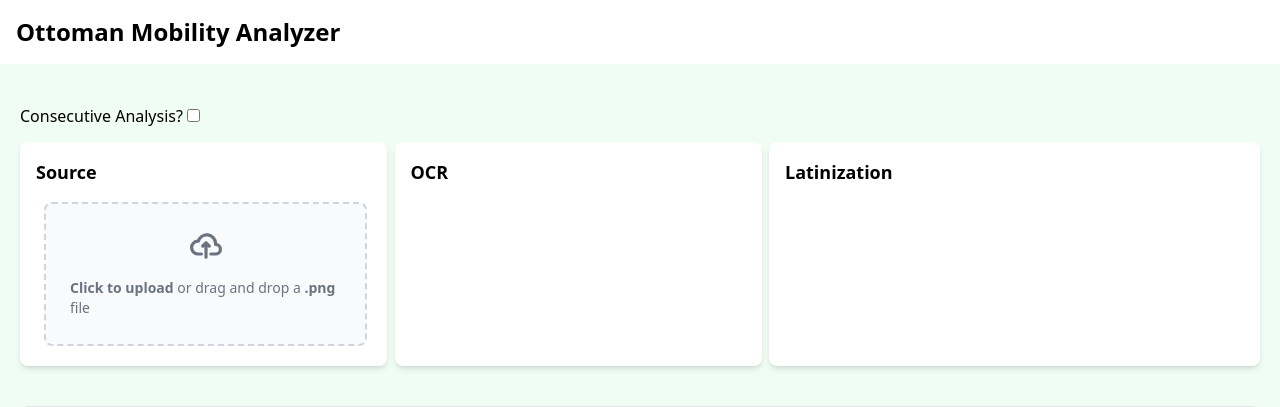
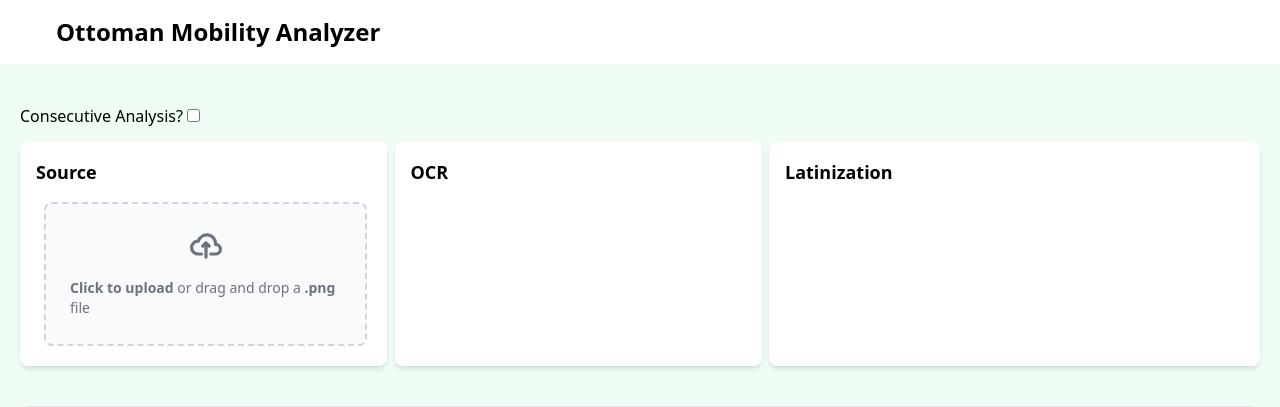
Before and after one commit to jtfsc-5q/OttomanMobility, a Django app: page /analyze/ in a window 1280 px wide. Shown: the top 407 px of the page. Run offline with Django 5.2, Linux system fonts and the light colour scheme; some libraries are stand-ins or nearby versions.

Commit message:
-Logo/Text position adjustment. -Remove dark mode classes.

```diff
--- a/templates/_base.html
+++ b/templates/_base.html
@@ -20,10 +20,10 @@
 </head>
 
 <body class="bg-green-50">
-    <nav class="bg-white border-gray-200 dark:bg-gray-900">
-      <div class="max-w-screen-xl flex flex-wrap items-center justify-between mx-auto p-4">
+    <nav class="bg-white border-gray-200">
+      <div class="flex flex-wrap items-center justify-between p-4 mx-10">
           <a href="#" class="flex items-center space-x-3 rtl:space-x-reverse">
-              <span class="self-center text-2xl font-semibold whitespace-nowrap dark:text-white">Ottoman Mobility Analyzer</span>
+              <span class="self-center text-2xl font-semibold whitespace-nowrap">Ottoman Mobility Analyzer</span>
           </a>
       </div>
     </nav>
--- a/templates/ocr.html
+++ b/templates/ocr.html
@@ -12,13 +12,13 @@
             <div class="w-128 pl-1 pt-1">
                 <!-- File Drop Zone (single column) -->
                 <div class="w-full p-1">
-                    <label for="dropzone-file" class="flex flex-col items-center justify-center w-full h-36 border-2 border-gray-300 border-dashed rounded-lg cursor-pointer bg-gray-50 dark:hover:bg-gray-800 dark:bg-gray-700 hover:bg-gray-100 dark:border-gray-600 dark:hover:border-gray-500 dark:hover:bg-gray-600">
+                    <label for="dropzone-file" class="flex flex-col items-center justify-center w-full h-36 border-2 border-gray-300 border-dashed rounded-lg cursor-pointer bg-gray-50">
                         <div class="flex flex-col items-center justify-center p-6 pt-8">
-                            <svg class="w-8 h-8 mb-4 text-gray-500 dark:text-gray-400" aria-hidden="true" xmlns="http://www.w3.org/2000/svg" fill="none" viewBox="0 0 20 16">
+                            <svg class="w-8 h-8 mb-4 text-gray-500 " aria-hidden="true" xmlns="http://www.w3.org/2000/svg" fill="none" viewBox="0 0 20 16">
                                 <path stroke="currentColor" stroke-linecap="round" stroke-linejoin="round" stroke-width="2" d="M13 13h3a3 3 0 0 0 0-6h-.025A5.56 5.56 0 0 0 16 6.5 5.5 5.5 0 0 0 5.207 5.021C5.137 5.017 5.071 5 5 5a4 4 0 0 0 0 8h2.167M10 15V6m0 0L8 8m2-2 2 2"/>
                             </svg>
-                            <p class="mb-2 text-sm text-gray-500 dark:text-gray-400"><span class="font-semibold">Click to upload</span> or drag and drop a <b>.png</b> file</p>
-                            <p id="file_info" class="text-xs text-gray-500 dark:text-gray-400"></p>
+                            <p class="mb-2 text-sm text-gray-500 "><span class="font-semibold">Click to upload</span> or drag and drop a <b>.png</b> file</p>
+                            <p id="file_info" class="text-xs text-gray-500 "></p>
                             <input id="dropzone-file" type="file" class="mt-32 ml-32 absolute inset-0 w-48 h-48 opacity-0 cursor-pointer" />
                         </div>
                     </label>
@@ -32,7 +32,7 @@
         <div id="ocr_text_info" class="text-gray-700 text-xs leading-relaxed"></div>
         <div class="spinner flex justify-center items-center mt-4 hidden">
             <div role="status">
-                <svg aria-hidden="true" class="w-8 h-8 text-gray-200 animate-spin dark:text-gray-600 fill-blue-600" viewBox="0 0 100 101" fill="none" xmlns="http://www.w3.org/2000/svg">
+                <svg aria-hidden="true" class="w-8 h-8 text-gray-200 animate-spin fill-blue-600" viewBox="0 0 100 101" fill="none" xmlns="http://www.w3.org/2000/svg">
                     <path d="M100 50.5908C100 78.2051 77.6142 100.591 50 100.591C22.3858 100.591 0 78.2051 0 50.5908C0 22.9766 22.3858 0.59082 50 0.59082C77.6142 0.59082 100 22.9766 100 50.5908ZM9.08144 50.5908C9.08144 73.1895 27.4013 91.5094 50 91.5094C72.5987 91.5094 90.9186 73.1895 90.9186 50.5908C90.9186 27.9921 72.5987 9.67226 50 9.67226C27.4013 9.67226 9.08144 27.9921 9.08144 50.5908Z" fill="currentColor"/>
                     <path d="M93.9676 39.0409C96.393 38.4038 97.8624 35.9116 97.0079 33.5539C95.2932 28.8227 92.871 24.3692 89.8167 20.348C85.8452 15.1192 80.8826 10.7238 75.2124 7.41289C69.5422 4.10194 63.2754 1.94025 56.7698 1.05124C51.7666 0.367541 46.6976 0.446843 41.7345 1.27873C39.2613 1.69328 37.813 4.19778 38.4501 6.62326C39.0873 9.04874 41.5694 10.4717 44.0505 10.1071C47.8511 9.54855 51.7191 9.52689 55.5402 10.0491C60.8642 10.7766 65.9928 12.5457 70.6331 15.2552C75.2735 17.9648 79.3347 21.5619 82.5849 25.841C84.9175 28.9121 86.7997 32.2913 88.1811 35.8758C89.083 38.2158 91.5421 39.6781 93.9676 39.0409Z" fill="currentFill"/>
                 </svg>
@@ -47,7 +47,7 @@
         <div id="latinized_text_info" class="text-gray-700 text-xs leading-relaxed"></div>
         <div class="spinner flex justify-center items-center mt-4 hidden">
             <div role="status">
-                <svg aria-hidden="true" class="w-8 h-8 text-gray-200 animate-spin dark:text-gray-600 fill-blue-600" viewBox="0 0 100 101" fill="none" xmlns="http://www.w3.org/2000/svg">
+                <svg aria-hidden="true" class="w-8 h-8 text-gray-200 animate-spin fill-blue-600" viewBox="0 0 100 101" fill="none" xmlns="http://www.w3.org/2000/svg">
                     <path d="M100 50.5908C100 78.2051 77.6142 100.591 50 100.591C22.3858 100.591 0 78.2051 0 50.5908C0 22.9766 22.3858 0.59082 50 0.59082C77.6142 0.59082 100 22.9766 100 50.5908ZM9.08144 50.5908C9.08144 73.1895 27.4013 91.5094 50 91.5094C72.5987 91.5094 90.9186 73.1895 90.9186 50.5908C90.9186 27.9921 72.5987 9.67226 50 9.67226C27.4013 9.67226 9.08144 27.9921 9.08144 50.5908Z" fill="currentColor"/>
                     <path d="M93.9676 39.0409C96.393 38.4038 97.8624 35.9116 97.0079 33.5539C95.2932 28.8227 92.871 24.3692 89.8167 20.348C85.8452 15.1192 80.8826 10.7238 75.2124 7.41289C69.5422 4.10194 63.2754 1.94025 56.7698 1.05124C51.7666 0.367541 46.6976 0.446843 41.7345 1.27873C39.2613 1.69328 37.813 4.19778 38.4501 6.62326C39.0873 9.04874 41.5694 10.4717 44.0505 10.1071C47.8511 9.54855 51.7191 9.52689 55.5402 10.0491C60.8642 10.7766 65.9928 12.5457 70.6331 15.2552C75.2735 17.9648 79.3347 21.5619 82.5849 25.841C84.9175 28.9121 86.7997 32.2913 88.1811 35.8758C89.083 38.2158 91.5421 39.6781 93.9676 39.0409Z" fill="currentFill"/>
                 </svg>
@@ -58,7 +58,7 @@
     </div>
 </div>
 
-<div class="mt-10 mb-20 max-w-full bg-white border border-gray-200 rounded-lg shadow-md dark:bg-gray-800 dark:border-gray-700">
+<div class="mt-10 mb-20 max-w-full bg-white border border-gray-200 rounded-lg shadow-md">
     <div class="flex">
         <!-- Metadata Input Fields and Buttons -->
         <div class="p-4" style="width: 100%">
@@ -68,8 +68,8 @@
                     <!-- Table container -->
                     <div class="relative overflow-x-auto shadow-md sm:rounded-lg">
                         <!-- Table starts here -->
-                    <table class="w-full text-sm text-left text-gray-700 dark:text-gray-400">
-                        <thead class="text-xs text-gray-700 uppercase bg-gray-200 dark:bg-gray-700 dark:text-gray-400">
+                    <table class="w-full text-sm text-left text-gray-700">
+                        <thead class="text-xs text-gray-700 uppercase bg-gray-200">
                             <tr>
                                 <!-- Table Headers -->
                                 <th scope="col" class="px-6 py-3 w-1/12">Name</th>
```
